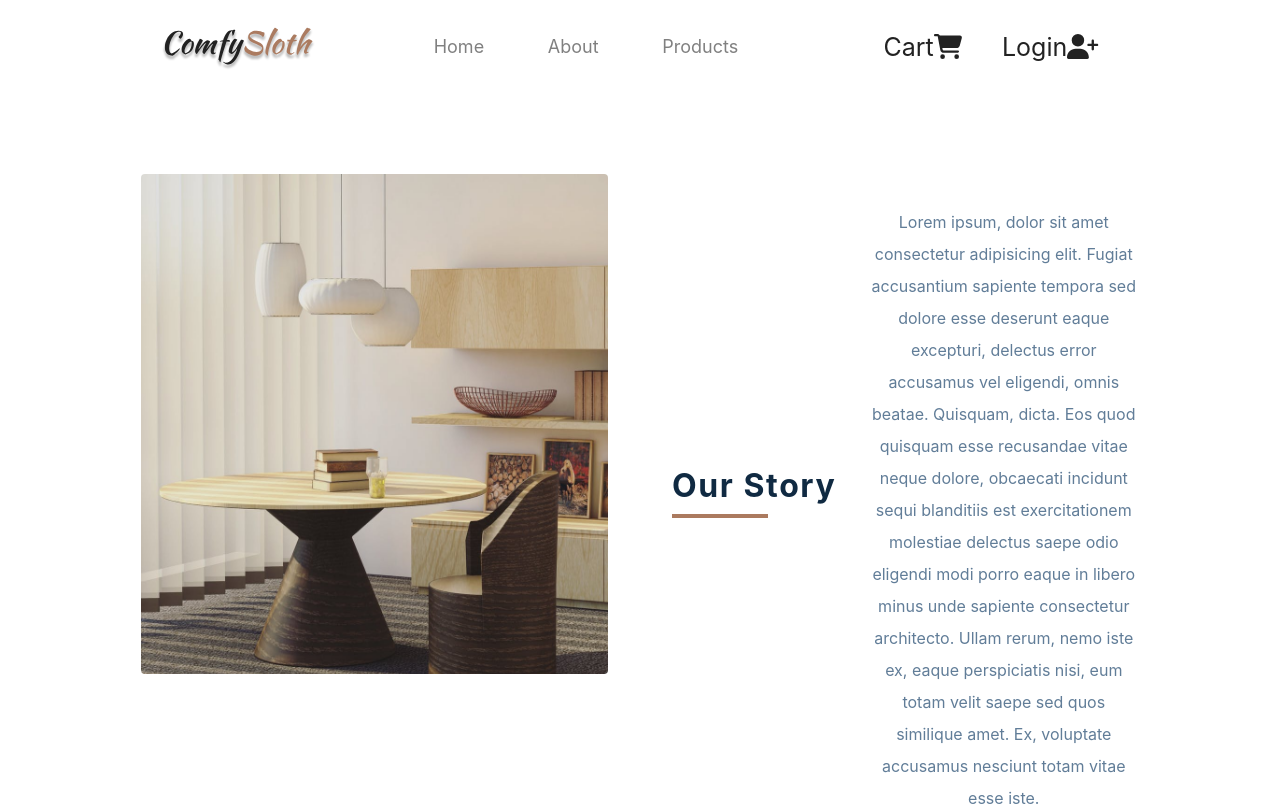
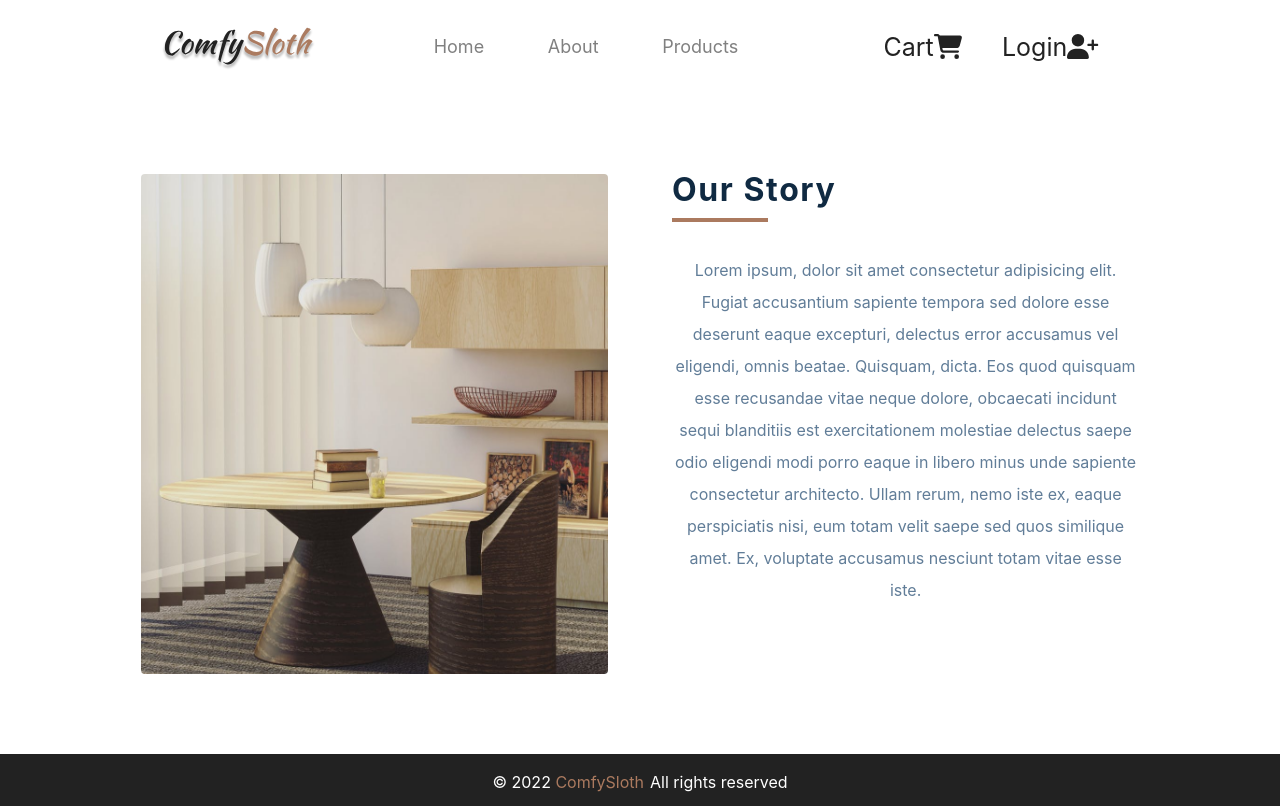
Before and after one commit to Lamie2/ComfySloth, a React (Create React App) app: page /about in a window 1280 px wide. Shown: the top 806 px of the page. Built offline with nearby package versions, Linux system fonts and the light colour scheme.

Commit message:
ArticleTagDeleted

```diff
--- a/src/pages/AboutUsPage/AboutUsPage.scss
+++ b/src/pages/AboutUsPage/AboutUsPage.scss
@@ -29,10 +29,17 @@
 
 
 .our-story{
+
     padding: 5rem 0;
 
     display: grid;
   gap: 4rem;
+
+  @media (min-width: 992px) {
+    grid-template-columns: 1fr 1fr;
+  }
+
+
   img {
     width: 100%;
     display: block;
@@ -64,8 +71,6 @@
     margin-right: auto;
     background-color: $secondary;
   }
-  @media (min-width: 992px) {
-    grid-template-columns: 1fr 1fr;
-  }
+
 
 }
--- a/src/pages/AboutUsPage/AboutUsPage.tsx
+++ b/src/pages/AboutUsPage/AboutUsPage.tsx
@@ -1,20 +1,25 @@
-import './AboutUsPage.scss'
-import picture from '../../assets/images/hero-bcg.a876f19f6786a3aca992.jpeg'
+import './AboutUsPage.scss';
+import picture from '../../assets/images/hero-bcg.a876f19f6786a3aca992.jpeg';
 
-export const AboutUsPage = () =>{
-  return(
+export const AboutUsPage = () => {
+  return (
     <section className="our-story container">
+      <img src={picture} alt="" />
 
-                <img src={picture} alt=""/>
-
-                <article>
-                    <div className="title">
-                        <h2>Our Story</h2>
-                        <div className="underline"></div>
-                    </div>
-                    <p>Lorem ipsum, dolor sit amet consectetur adipisicing elit. Fugiat accusantium sapiente tempora sed dolore esse deserunt eaque excepturi, delectus error accusamus vel eligendi, omnis beatae. Quisquam, dicta. Eos quod quisquam esse recusandae vitae neque dolore, obcaecati incidunt sequi blanditiis est exercitationem molestiae delectus saepe odio eligendi modi porro eaque in libero minus unde sapiente consectetur architecto. Ullam rerum, nemo iste ex, eaque perspiciatis nisi, eum totam velit saepe sed quos similique amet. Ex, voluptate accusamus nesciunt totam vitae esse iste.</p>
-                </article>
-
+      <div>
+        <div className="title">
+          <h2>Our Story</h2>
+          <div className="underline"></div>
+        </div>
+        <p>
+          Lorem ipsum, dolor sit amet consectetur adipisicing elit. Fugiat accusantium sapiente tempora sed
+          dolore esse deserunt eaque excepturi, delectus error accusamus vel eligendi, omnis beatae. Quisquam,
+          dicta. Eos quod quisquam esse recusandae vitae neque dolore, obcaecati incidunt sequi blanditiis est
+          exercitationem molestiae delectus saepe odio eligendi modi porro eaque in libero minus unde sapiente
+          consectetur architecto. Ullam rerum, nemo iste ex, eaque perspiciatis nisi, eum totam velit saepe
+          sed quos similique amet. Ex, voluptate accusamus nesciunt totam vitae esse iste.
+        </p>
+      </div>
     </section>
-  )
-}
+  );
+};
```
